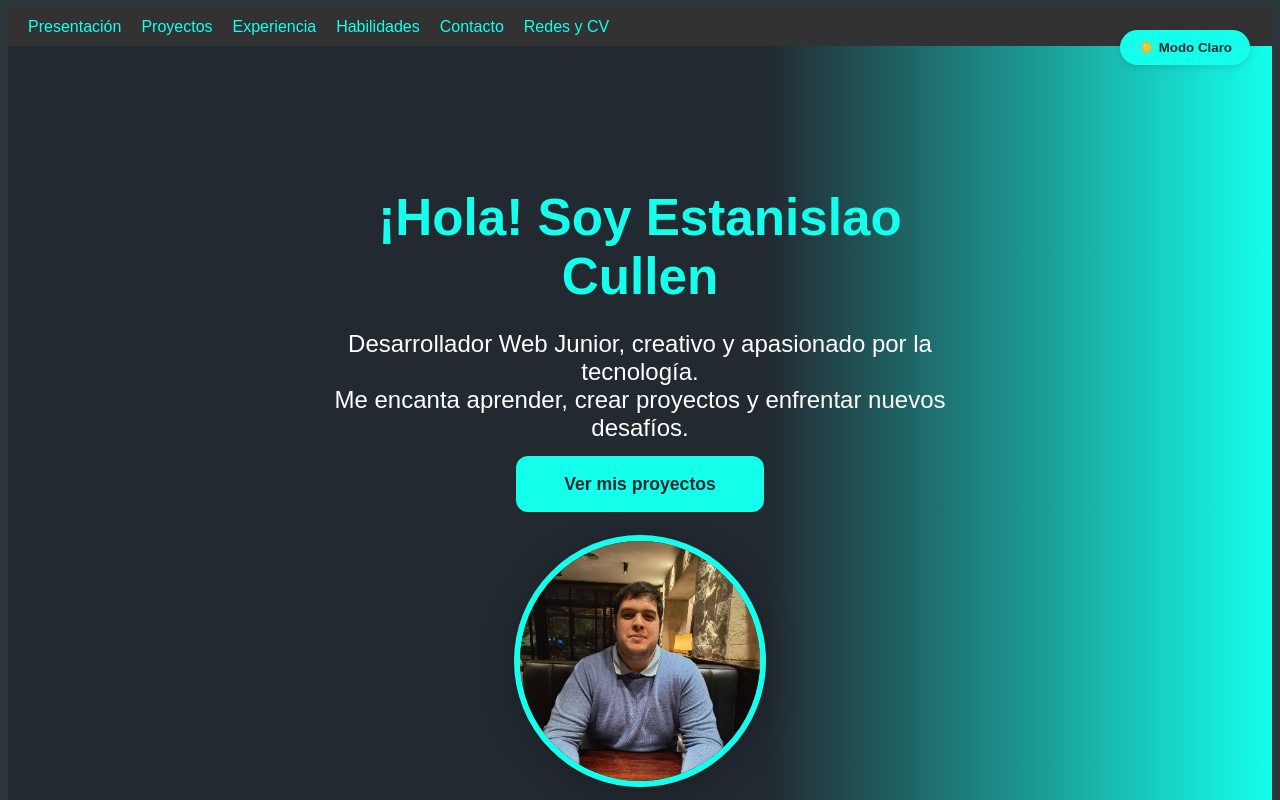
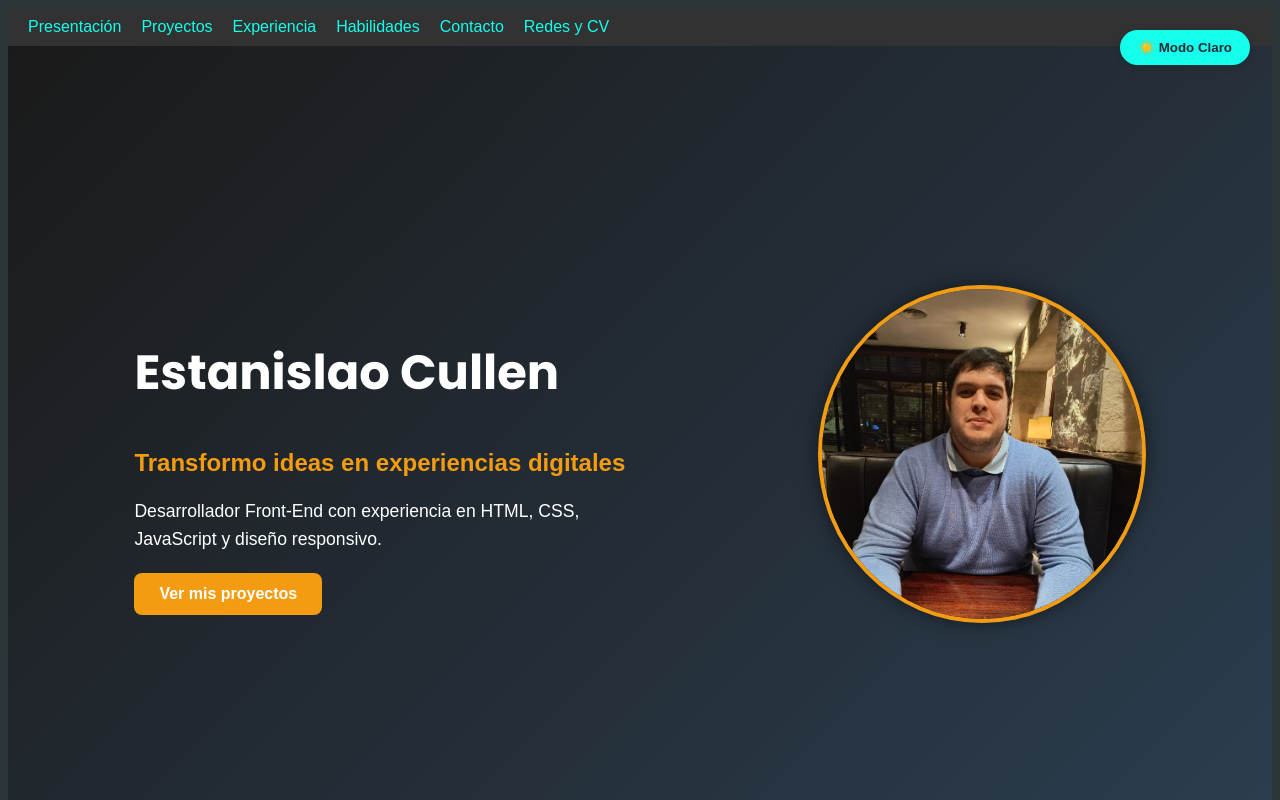
Before and after one commit to Honorum435/Portfolio-Cullen-Estanislao, a plain HTML site: page index.html in a window 1280 px wide. Shown: the top 800 px of the page. Drawn offline with Linux system fonts and the light colour scheme; a web font is replaced by a local one.

Commit message:
Cambie el index y modifique el css para ponerle animacion

```diff
--- a/Css/Style.css
+++ b/Css/Style.css
@@ -42,6 +42,77 @@ h1, h2, h3 {
 
 #navbar a:hover {
     color: #00eaff; /* Celeste claro */
+}
+
+/* ===== HERO STYLES ===== */
+#hero {
+  display: flex;
+  align-items: center;
+  justify-content: space-between;
+  flex-wrap: wrap;
+  padding: 50px 10%;
+  background: linear-gradient(135deg, #1a1a1a, #2c3e50);
+  color: #fff;
+  min-height: 90vh;
+  gap: 40px;
+}
+
+.hero-content {
+  max-width: 500px;
+  animation: fadeIn 1.2s ease-in-out forwards;
+}
+
+.hero-content h1 {
+  font-size: 3rem;
+  font-family: 'Poppins', sans-serif;
+}
+
+.hero-content h2 {
+  font-size: 1.5rem;
+  color: #f39c12;
+  margin-top: 10px;
+}
+
+.hero-content p {
+  margin: 20px 0;
+  font-size: 1.1rem;
+  line-height: 1.6;
+}
+
+.hero-btn {
+  display: inline-block;
+  padding: 12px 25px;
+  background: #f39c12;
+  color: #fff;
+  border-radius: 8px;
+  text-decoration: none;
+  font-weight: bold;
+  transition: all 0.3s ease;
+}
+
+.hero-btn:hover {
+  background: #d35400;
+  transform: scale(1.05);
+}
+
+.hero-img img {
+  width: 320px;
+  max-width: 80vw;
+  height: auto;
+  border-radius: 50%;
+  border: 4px solid #f39c12;
+  box-shadow: 0 0 20px rgba(0,0,0,0.5);
+  transition: transform 0.4s ease;
+}
+
+.hero-img img:hover {
+  transform: scale(1.05);
+}
+
+/* Animaciones */
+@keyframes fadeIn {
+  from { opacity: 0; transform: translateY(30px); }
+  to { opacity: 1; transform: translateY(0); }
 }
 
 /* Agranda la sección de proyectos y estiliza los contenedores */
@@ -119,69 +190,6 @@ h1, h2, h3 {
 .proyecto a:hover {
     background: #00eaff;
     color: #232931;
-}
-
-/* Hero Section */
-#hero {
-    display: flex;
-    flex-direction: column; /* Cambia de row (por defecto) a column */
-    align-items: center;
-    justify-content: center;
-    gap: 40px;
-    padding: 100px 20px 80px 20px;
-    background: linear-gradient(90deg, #232931 60%, #14FFEC 100%);
-    border-radius: 0 0 48px 48px;
-    margin-bottom: 60px;
-    min-height: 400px;
-    text-align: center; /* Centra el texto */
-}
-
-.hero-content {
-    max-width: 650px;
-}
-
-#hero h1 {
-    font-size: 3.2rem;
-    margin-bottom: 24px;
-    color: #14FFEC;
-}
-
-#hero p {
-    font-size: 1.5rem;
-    color: #fff;
-    margin-bottom: 32px;
-}
-
-.hero-btn {
-    background: #14FFEC;
-    color: #232931;
-    padding: 18px 48px;
-    border: none;
-    border-radius: 12px;
-    font-weight: bold;
-    font-size: 1.1rem;
-    text-decoration: none;
-    transition: background 0.3s;
-}
-
-.hero-btn:hover {
-    background: #00eaff;
-    color: #232931;
-}
-
-.hero-img {
-    width: 240px;
-    height: 240px;
-    border-radius: 50%;
-    object-fit: cover;
-    border: 6px solid #14FFEC;
-    box-shadow: 0 6px 32px rgba(0,0,0,0.25);
-    transition: transform 0.4s;
-}
-
-.hero-img:hover {
-    transform: scale(1.08);
-    cursor: pointer;
 }
 
 #proyectos > h1 {
--- a/index.html
+++ b/index.html
@@ -6,6 +6,7 @@
     <title>Cullen Estanislao</title>
 
     <link rel="stylesheet" href="Css/Style.css">
+    <link href="https://fonts.googleapis.com/css?family=Poppins:400,700&display=swap" rel="stylesheet">
 </head>
 <body>
     <!-- Encabezado / Navegación -->
@@ -22,15 +23,17 @@
         </nav>
     </header>
 <main>
-    <!-- Hero Section -->
+    <!-- Hero Section Mejorada -->
     <section id="hero">
       <div class="hero-content">
-        <h1>¡Hola! Soy Estanislao Cullen</h1>
-        <p>Desarrollador Web Junior, creativo y apasionado por la tecnología.<br>
-        Me encanta aprender, crear proyectos y enfrentar nuevos desafíos.</p>
+        <h1>Estanislao Cullen</h1>
+        <h2>Transformo ideas en experiencias digitales</h2>
+        <p>Desarrollador Front-End con experiencia en HTML, CSS, JavaScript y diseño responsivo.</p>
         <a href="#proyectos" class="hero-btn">Ver mis proyectos</a>
       </div>
-      <img src="Img/Foto-perfil.jpeg" alt="Foto de Estanislao Cullen" class="hero-img">
+      <div class="hero-img">
+        <img src="Img/Foto-perfil.jpeg" alt="Foto de Estanislao Cullen">
+      </div>
     </section>
 
     <!-- Sección de proyectos -->
```
